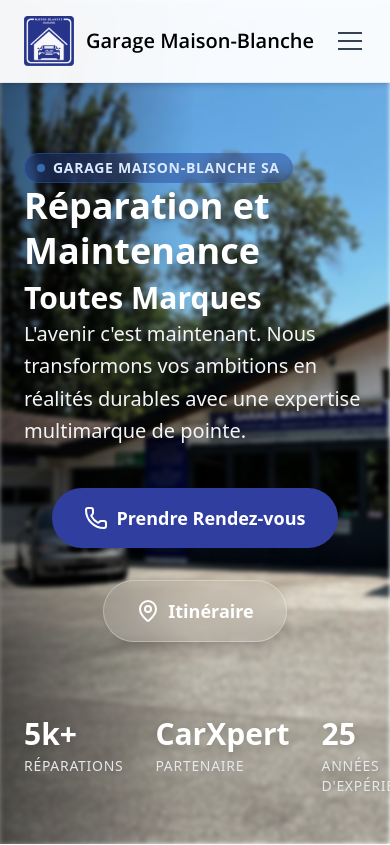
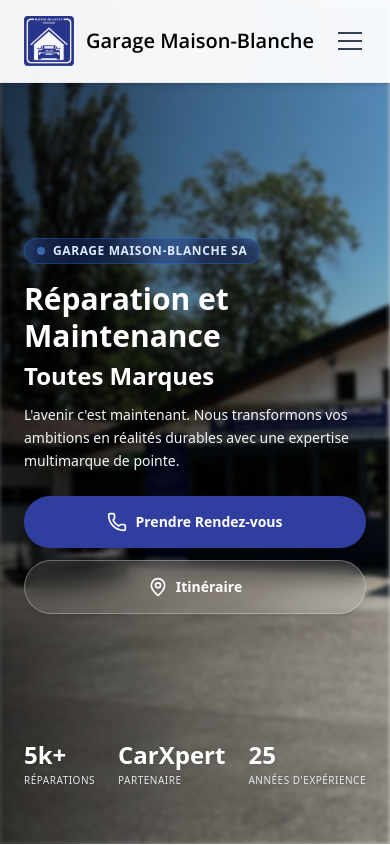
Before and after one commit to anthohn/garage-maisonblanche, a Next.js app: page / in a window 390 px wide. Shown: the top 845 px of the page. Built offline with nearby package versions, Linux system fonts and the light colour scheme.

Commit message:
fix : ui small phones

```diff
--- a/app/components/LandingSection.tsx
+++ b/app/components/LandingSection.tsx
@@ -4,14 +4,12 @@
 import Background from '@/public/photoGarage.jpg'
 import { motion } from "framer-motion";
 import { ArrowRight, Phone, MapPin } from "lucide-react";
-// import SnowEffect from "@/app/components/ui/SnowEffect";
 
 import ModernButton from "@/app/components/ui/ModernButton";
 
 export default function LandingSection() {
     return (
-        <section className="relative h-screen w-full overflow-hidden font-sans">
-            {/* <SnowEffect /> */}
+        <section className="relative min-h-[100dvh] w-full overflow-hidden font-sans flex flex-col justify-between pt-28 pb-8 md:py-0">
             {/* Background Image with Gradient Overlay */}
             <div className="absolute inset-0 z-0">
                 <Image
@@ -23,49 +21,39 @@
                     placeholder="blur"
                     sizes="100vw"
                 />
-                {/* Gradient overlay - Removed heavy black overlays, lighter gradient for text readability if needed */}
-                <div className="absolute inset-0 bg-linear-to-r from-black/50 via-transparent to-transparent" />
-                {/* <div className="absolute inset-0 bg-linear-to-t from-blue-900/50 via-transparent to-transparent" /> */}
+                {/* Gradient overlay - Lighter gradient for readability while keeping background visible */}
+                <div className="absolute inset-0 bg-linear-to-r from-black/70 via-black/40 to-black/20 md:from-black/50 md:via-transparent md:to-transparent" />
             </div>
-            {/* <SnowEffect /> */}
 
             {/* Main Content Container */}
-            <div className="relative z-10 h-full w-full max-w-7xl mx-auto px-6 md:px-12 flex flex-col justify-center">
+            <div className="relative z-10 w-full max-w-7xl mx-auto px-6 md:px-12 flex flex-col justify-center flex-1 my-auto">
 
                 {/* Center-Left: Headline & CTA */}
-                <div className="max-w-2xl mt-[-50px]"> {/* Slight negative margin to offset visual center */}
+                <div className="max-w-2xl">
                     <motion.div
                         initial={{ opacity: 0, y: 20 }}
                         animate={{ opacity: 1, y: 0 }}
                         transition={{ duration: 0.6 }}
                     >
-                        <div className="inline-flex items-center gap-2 px-3 py-1 rounded-full bg-blue-900/40 border border-blue-500/30 backdrop-blur-sm">
+                        <div className="inline-flex items-center gap-2 px-3 py-1 rounded-full bg-blue-900/40 border border-blue-500/30 backdrop-blur-sm mb-4">
                             <span className="w-2 h-2 rounded-full bg-blue-400 animate-pulse"></span>
-                            <span className="text-blue-100 text-sm font-semibold tracking-wider uppercase">Garage Maison-Blanche SA</span>
+                            <span className="text-blue-100 text-xs sm:text-sm font-semibold tracking-wider uppercase">Garage Maison-Blanche SA</span>
                         </div>
-                        <h1 className="text-4xl md:text-6xl font-bold text-white leading-tight drop-shadow-lg">
+                        <h1 className="text-3xl sm:text-4xl md:text-6xl font-bold text-white leading-tight drop-shadow-lg mb-3 md:mb-4">
                             Réparation et Maintenance <br />
-                            <span className="text-3xl md:text-5xl font-semibold">Toutes Marques</span>
+                            <span className="text-2xl sm:text-3xl md:text-5xl font-semibold">Toutes Marques</span>
                         </h1>
-                        <p className="text-xl text-gray-100 mb-10 leading-relaxed max-w-xl drop-shadow-md">
+                        <p className="text-sm sm:text-base md:text-xl text-gray-100 mb-6 md:mb-10 leading-relaxed max-w-xl drop-shadow-md">
                             L&apos;avenir c&apos;est maintenant. Nous transformons vos ambitions en réalités durables avec une expertise multimarque de pointe.
                         </p>
 
-                        <div className="flex flex-col sm:flex-row gap-8 items-center flex-wrap">
-                            {/* <ModernButton
-                                href="#"
-                                variant="primary"
-                                className="shadow-lg hover:shadow-blue-500/30"
-                            >
-                                Prendre Rendez-vous
-                            </ModernButton> */}
-
+                        <div className="flex flex-col sm:flex-row gap-3 sm:gap-6 items-stretch sm:items-center">
                             {/* Phone CTA */}
                             <ModernButton
                                 href="tel:+41227560404"
                                 variant="primary"
-                                className="rounded-full! px-6"
-                                icon={<span className="text-white bg-transparent rounded-full"><Phone className="w-6 h-6" /></span>}
+                                className="rounded-full! px-6 text-sm md:text-base py-3"
+                                icon={<span className="text-white bg-transparent rounded-full"><Phone className="w-5 h-5 md:w-6 md:h-6" /></span>}
                                 showArrow={false}
                             >
                                 Prendre Rendez-vous
@@ -73,8 +61,8 @@
                             <ModernButton
                                 href="https://www.google.com/maps/search/?api=1&query=Garage+Maison-Blanche+500+Route+de+Chancy+1284+Chancy"
                                 variant="glass"
-                                className="rounded-full! px-6"
-                                icon={<span className="text-white bg-transparent rounded-full"><MapPin className="w-6 h-6" /></span>}
+                                className="rounded-full! px-6 text-sm md:text-base py-3"
+                                icon={<span className="text-white bg-transparent rounded-full"><MapPin className="w-5 h-5 md:w-6 md:h-6" /></span>}
                                 showArrow={false}
                                 target="_blank"
                             >
@@ -83,45 +71,47 @@
                         </div>
                     </motion.div>
                 </div>
+            </div>
 
+            {/* Bottom Section: Stats & Feature Card */}
+            <div className="relative z-10 w-full max-w-7xl mx-auto px-6 md:px-12 pb-6 md:pb-12 flex flex-col md:flex-row items-start md:items-end justify-between gap-6">
                 {/* Bottom Left: Stats */}
-                <div className="absolute bottom-12 left-6 md:left-12 flex gap-8 md:gap-16 text-white">
+                <div className="flex gap-4 sm:gap-8 md:gap-16 text-white w-full md:w-auto justify-between sm:justify-start">
                     <motion.div
                         initial={{ opacity: 0 }}
                         animate={{ opacity: 1 }}
                         transition={{ delay: 0.5, duration: 1 }}
                     >
-                        <div className="text-3xl md:text-4xl font-bold mb-1 drop-shadow-md">5k+</div>
-                        <div className="text-sm text-gray-200 uppercase tracking-wider drop-shadow-sm">Réparations</div>
+                        <div className="text-2xl sm:text-3xl md:text-4xl font-bold mb-0.5 drop-shadow-md">5k+</div>
+                        <div className="text-[10px] sm:text-xs md:text-sm text-gray-200 uppercase tracking-wider drop-shadow-sm">Réparations</div>
                     </motion.div>
                     <motion.div
                         initial={{ opacity: 0 }}
                         animate={{ opacity: 1 }}
                         transition={{ delay: 0.6, duration: 1 }}
                     >
-                        <div className="text-3xl md:text-4xl font-bold mb-1 drop-shadow-md">CarXpert</div>
-                        <div className="text-sm text-gray-200 uppercase tracking-wider drop-shadow-sm">Partenaire</div>
+                        <div className="text-2xl sm:text-3xl md:text-4xl font-bold mb-0.5 drop-shadow-md">CarXpert</div>
+                        <div className="text-[10px] sm:text-xs md:text-sm text-gray-200 uppercase tracking-wider drop-shadow-sm">Partenaire</div>
                     </motion.div>
                     <motion.div
                         initial={{ opacity: 0 }}
                         animate={{ opacity: 1 }}
                         transition={{ delay: 0.7, duration: 1 }}
                     >
-                        <div className="text-3xl md:text-4xl font-bold mb-1 drop-shadow-md">25</div>
-                        <div className="text-sm text-gray-200 uppercase tracking-wider drop-shadow-sm">Années d&apos;Expérience</div>
+                        <div className="text-2xl sm:text-3xl md:text-4xl font-bold mb-0.5 drop-shadow-md">25</div>
+                        <div className="text-[10px] sm:text-xs md:text-sm text-gray-200 uppercase tracking-wider drop-shadow-sm">Années d&apos;Expérience</div>
                     </motion.div>
                 </div>
 
                 {/* Bottom Right: Feature Card (Glassmorphism) */}
                 <motion.div
-                    className="absolute bottom-12 right-6 md:right-12 z-20 hidden md:block hover:scale-105 transition-all duration-300"
+                    className="z-20 hidden md:block hover:scale-105 transition-all duration-300 shrink-0"
                     initial={{ opacity: 0 }}
                     animate={{ opacity: 1 }}
                     transition={{ delay: 1, duration: 1 }}
                 >
                     <a href="https://station-maisonblanche.ch/" target="_blank" rel="noopener noreferrer" className="block bg-black/40 border border-white/10 rounded-3xl p-4 hover:bg-black/50 transition-all group shadow-2xl">
                         <div className="flex items-center justify-between gap-4">
-                            {/* Icon container matching inspiration style more closely - clean rounded square or circle without heavy bg if image is sufficient */}
                             <div className="relative w-16 h-16 rounded-2xl overflow-hidden border-white/10 shadow-inner">
                                 <Image
                                     src="/logoStation.png"
@@ -140,7 +130,6 @@
                         </div>
                     </a>
                 </motion.div>
-
             </div>
         </section>
     );
```
